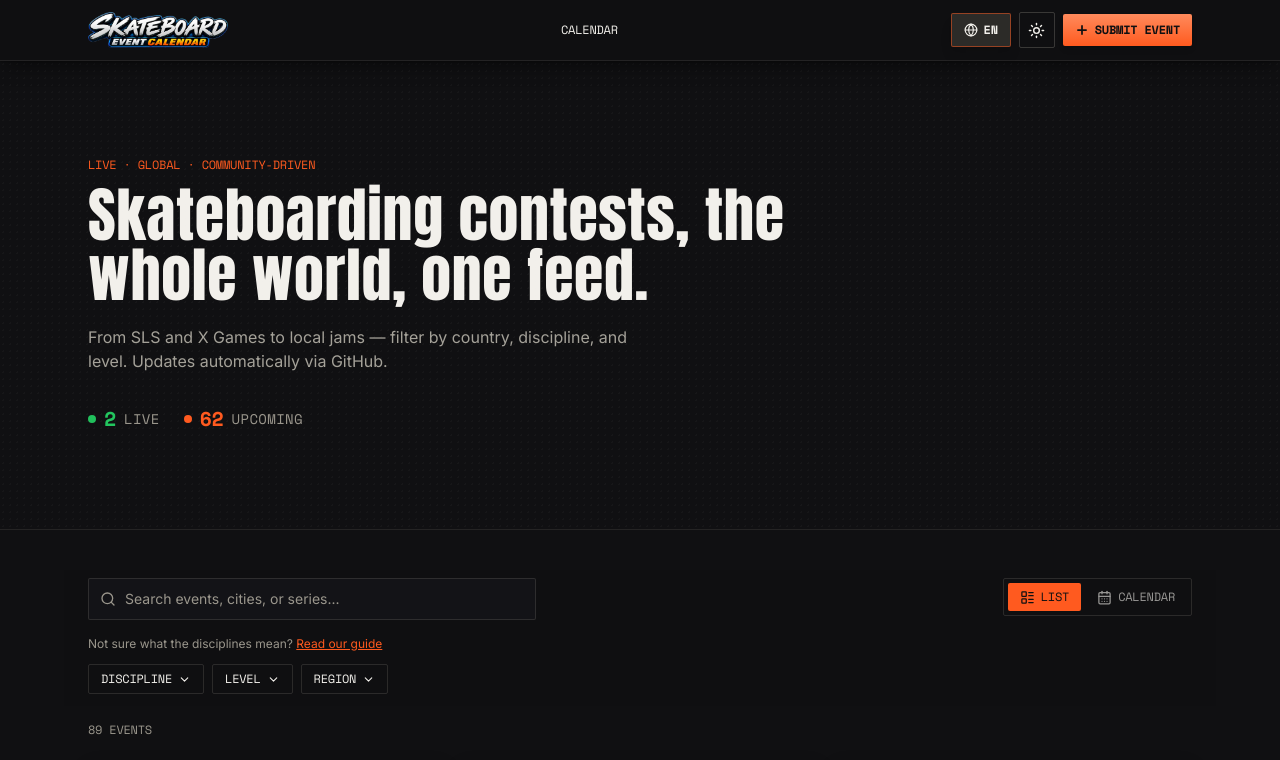
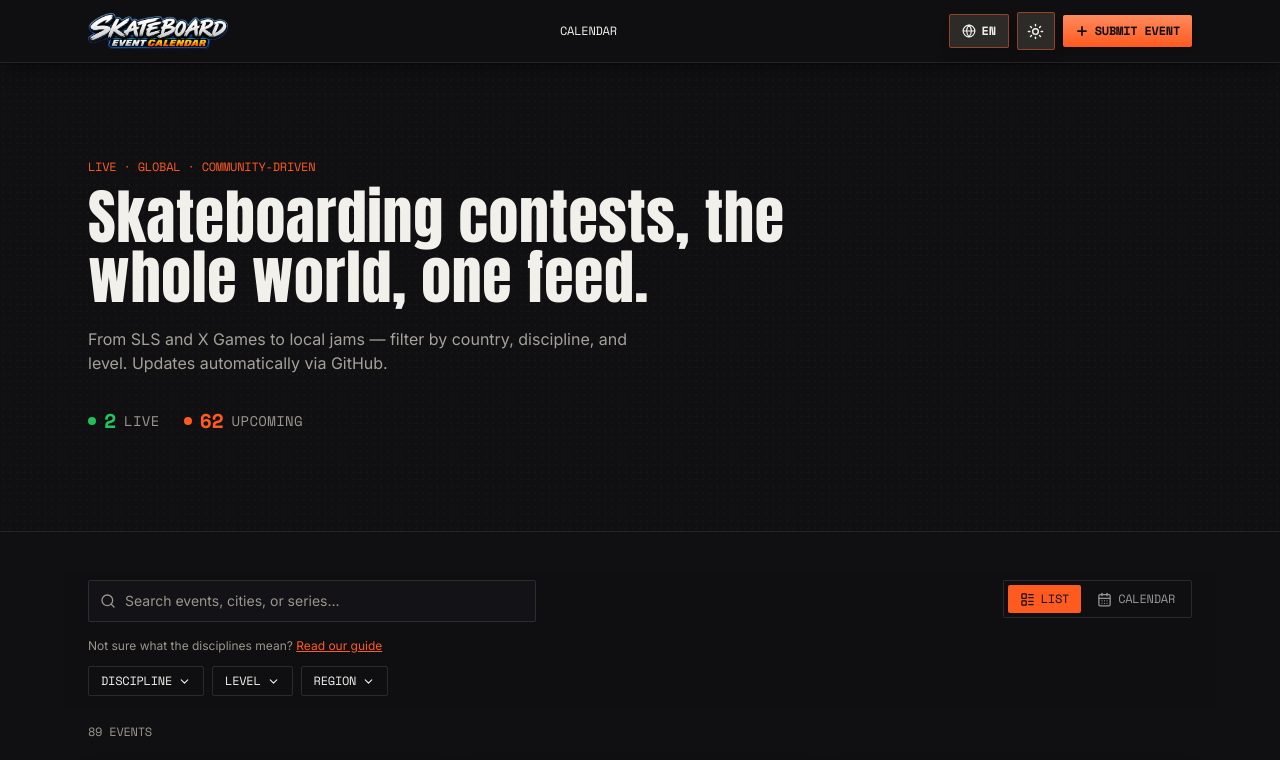
Before and after one commit to martinbjk/SkateboardCalender, a Next.js app: page /en in a window 1280 px wide. Shown: the top 760 px of the page. Built offline with nearby package versions, Linux system fonts and the light colour scheme.

Commit message:
Update ThemeToggle component styles and dimensions

```diff
--- a/src/components/ThemeToggle.tsx
+++ b/src/components/ThemeToggle.tsx
@@ -13,7 +13,7 @@ export function ThemeToggle() {
   useEffect(() => setMounted(true), []);
 
   if (!mounted) {
-    return <div className="h-9 w-9" aria-hidden />;
+    return <div className="h-[38px] w-[38px]" aria-hidden />;
   }
 
   const isDark = resolvedTheme === 'dark';
@@ -22,7 +22,7 @@ export function ThemeToggle() {
     <button
       type="button"
       onClick={() => setTheme(isDark ? 'light' : 'dark')}
-      className="flex h-9 w-9 items-center justify-center rounded-stamp border border-asphalt-700/40 text-current transition hover:border-spray hover:text-spray dark:border-chalk-500/30"
+      className="flex h-[38px] w-[38px] items-center justify-center rounded-stamp border border-spray/50 bg-asphalt-700 text-chalk-100 shadow-lg transition hover:border-spray hover:shadow-xl active:translate-y-px active:shadow-sm"
       aria-label={isDark ? t('light') : t('dark')}
       title={isDark ? t('light') : t('dark')}
     >
```
